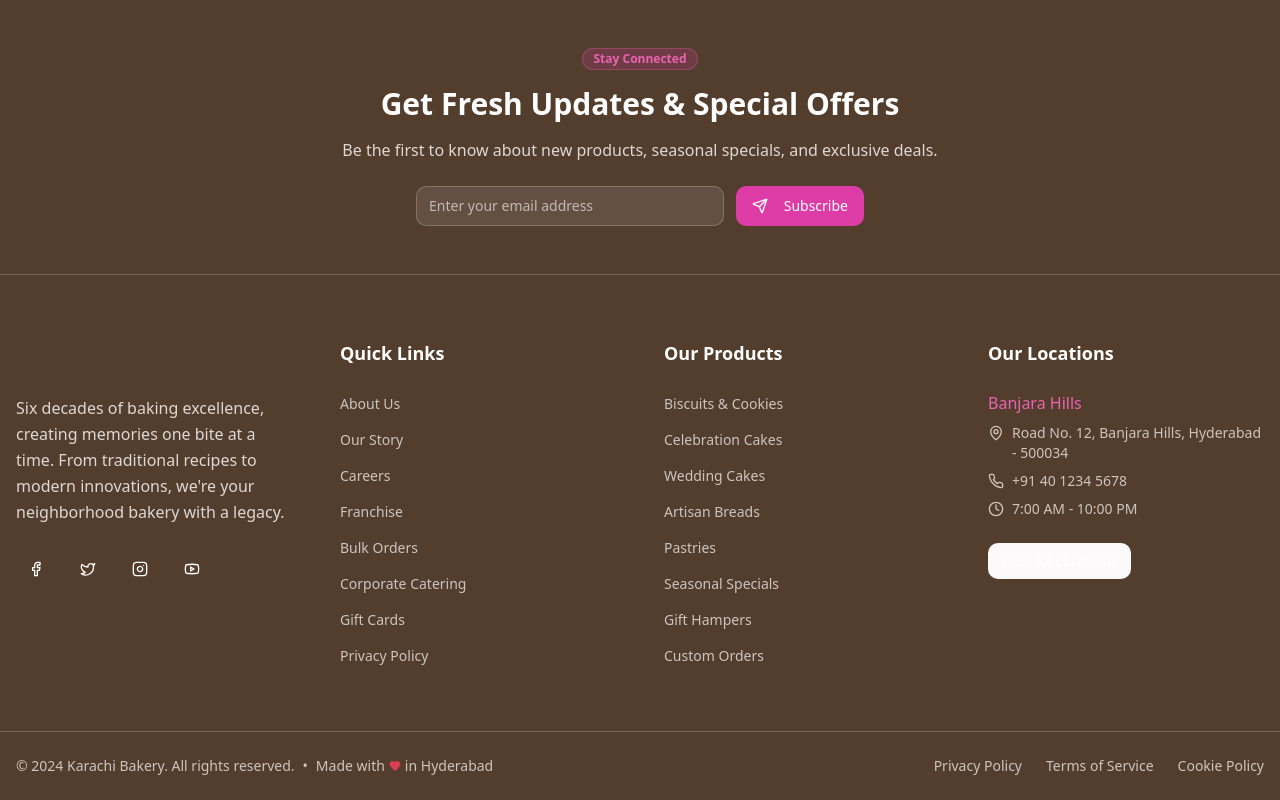
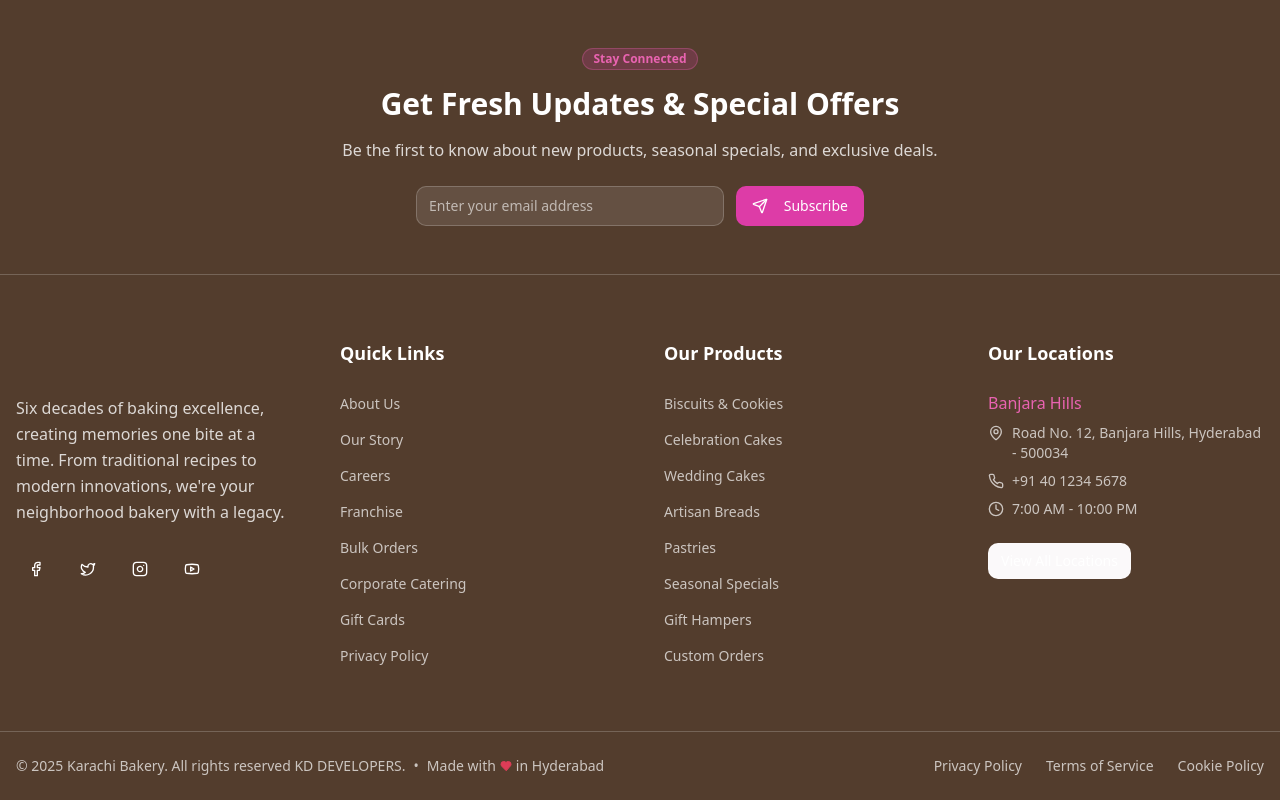
Before and after one commit to karthikchary11/bakery-bytes-44, a React (Vite) app: page / in a window 1280 px wide. Shown: the part 4222-5022 px from the top of the page. Built offline with nearby package versions, Linux system fonts and the light colour scheme; the HTML template or start-up script is replaced by a standard one.

Commit message:
Update Footer.tsx

```diff
--- a/src/components/Footer.tsx
+++ b/src/components/Footer.tsx
@@ -187,7 +187,7 @@ const Footer = () => {
       <div className="container mx-auto px-4 py-6">
         <div className="flex flex-col md:flex-row justify-between items-center gap-4">
           <div className="flex items-center gap-2 text-sm text-primary-foreground/70">
-            <span>© 2024 Karachi Bakery. All rights reserved.</span>
+            <span>© 2025 Karachi Bakery. All rights reserved KD DEVELOPERS.</span>
             <span className="hidden md:inline">•</span>
             <span className="flex items-center gap-1">
               Made with <Heart className="h-3 w-3 text-bakery-berry fill-current" /> in Hyderabad
```
